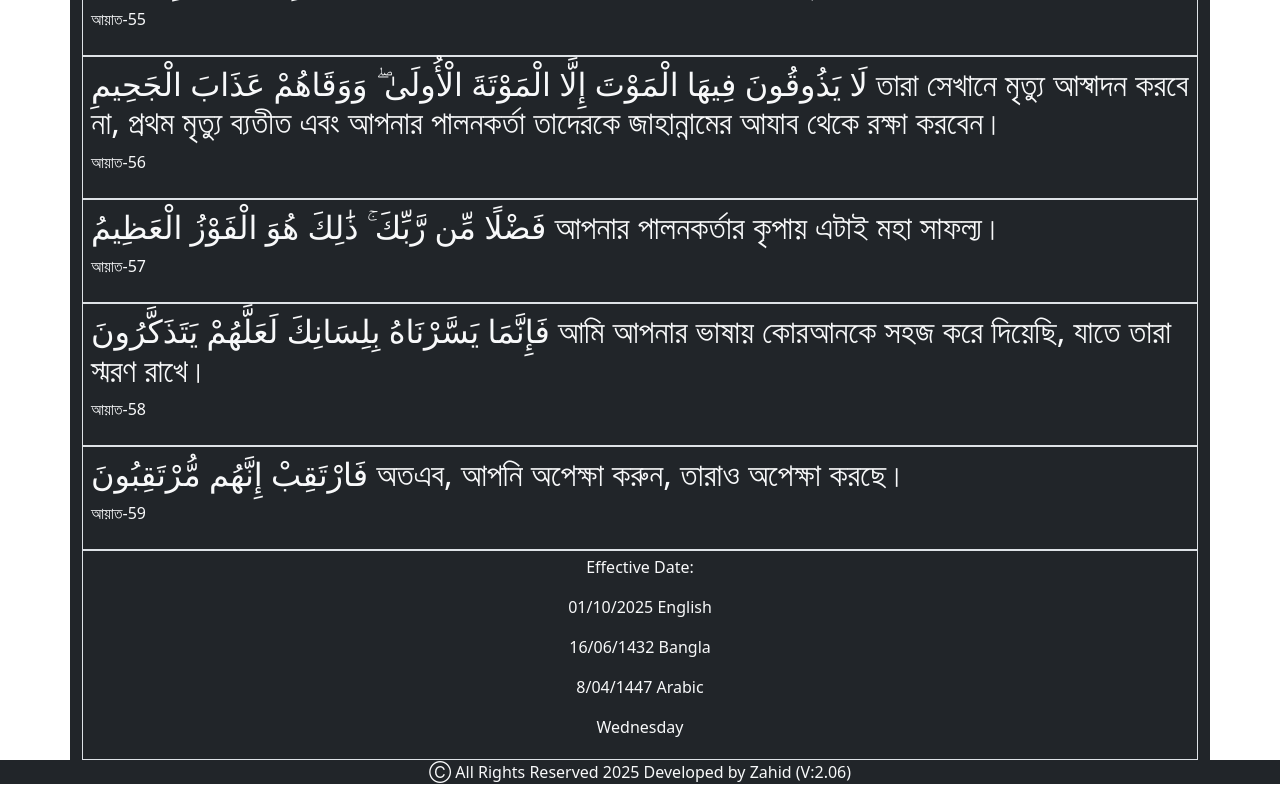
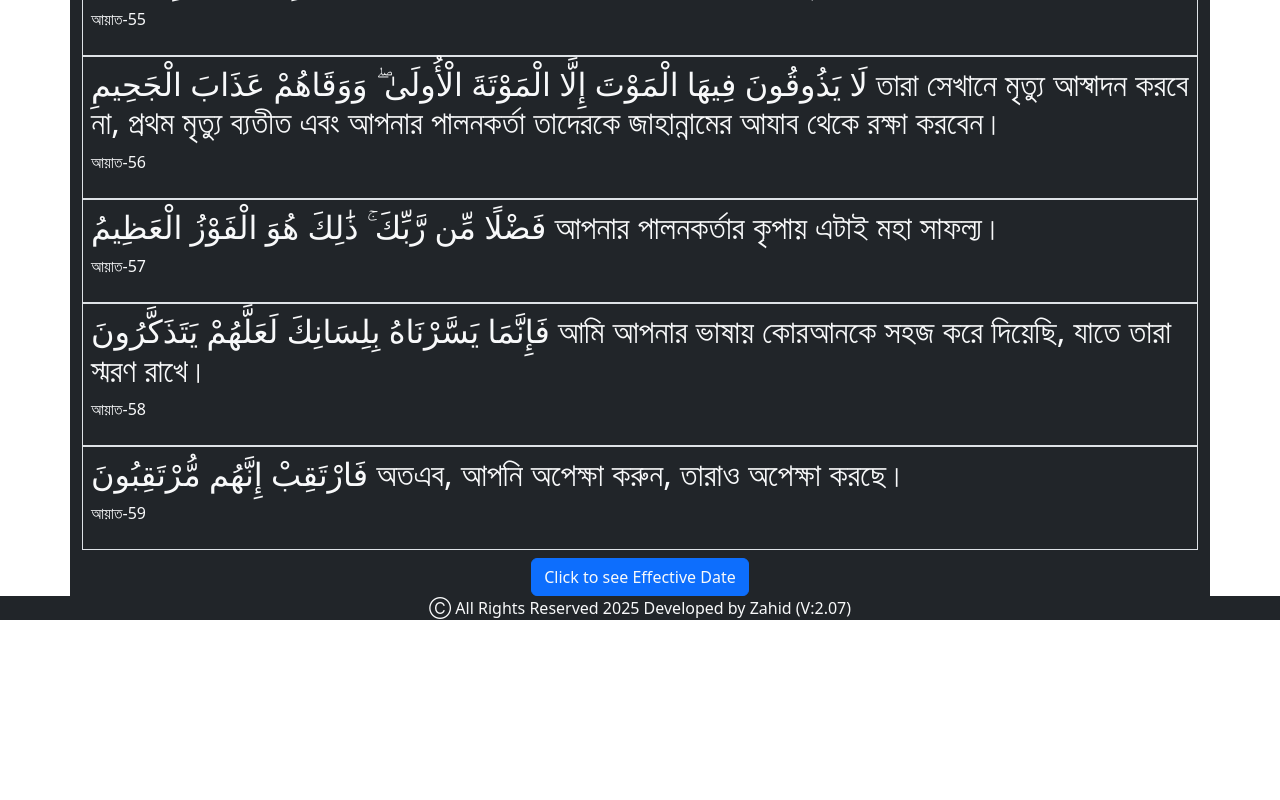
Before and after one commit to MDZAHIDHASAN2024/my-principles, a React (Vite) app: page / in a window 1280 px wide. Shown: the part 2532-3332 px from the top of the page. After the commit the page ends 3168 px from the top, so only its background shows below. Built offline with nearby package versions, Linux system fonts and the light colour scheme.

Commit message:
version 2.07

```diff
--- a/src/layout/footer/index.tsx
+++ b/src/layout/footer/index.tsx
@@ -1,7 +1,7 @@
 const Footer = () => {
   return (
     <div className="container-fluid bg-dark text-light text-center ">
-      <p> &#9400; All Rights Reserved 2025 Developed by Zahid (V:2.06) </p>
+      <p> &#9400; All Rights Reserved 2025 Developed by Zahid (V:2.07) </p>
     </div>
   );
 };
--- a/src/pages/foodControl/foodControl.tsx
+++ b/src/pages/foodControl/foodControl.tsx
@@ -15,7 +15,7 @@ const foodData = [
   {
     id: 2,
     time: 'Sunday',
-    breakfast: '2 Roti + Vegetables + Banana',
+    breakfast: 'Rice + Any Vorta Items',
     lunch: 'Rice + Egg Curry + Salad',
     snacks: '3 Date + 3 Amond',
     dinner: '2 Roti + 150ml Milk',
@@ -23,7 +23,7 @@ const foodData = [
   {
     id: 3,
     time: 'Monday',
-    breakfast: '1 Boil Egg + 2 Roti + Boot Dal',
+    breakfast: '2 Roti + Vegetables + Banana',
     lunch: 'Rice + Chicken + Salad',
     snacks: '3 Date + Tea',
     dinner: '2 Roti + 1 Egg fry ',
@@ -31,7 +31,7 @@ const foodData = [
   {
     id: 4,
     time: 'Tuesday',
-    breakfast: '2 Roti + Vegetables',
+    breakfast: '2 Roti + Vegetables + Dal',
     lunch: 'Rice + Fish Curry + Salad',
     snacks: '3 Date + 3 Almond',
     dinner: 'Rice + Kalojira Vorta',
@@ -120,6 +120,9 @@ const FoodControl = () => {
             })}
         </tbody>
       </Table>
+      <div className="">
+        <h3 className="text-light p-1">Tips: দিনে ৩.৫ লিটার পানি পান করো</h3>
+      </div>
     </div>
   );
 };
--- a/src/pages/home/index.tsx
+++ b/src/pages/home/index.tsx
@@ -5,8 +5,10 @@ import img3 from '../../assets/images/slider03.jpg';
 import myAudio from '../../assets/audio/my-heart.mp3';
 import './index.css';
 import PageTitle from '../pageTitle/pageTitle';
-import { Carousel } from 'react-bootstrap';
+import { Carousel, ToggleButton } from 'react-bootstrap';
 import { useState } from 'react';
+import { DiVim } from 'react-icons/di';
+import { ImInfo } from 'react-icons/im';
 
 const data = [
   {
@@ -113,6 +115,7 @@ const data = [
 
 const Home = () => {
   const [search, setSearch] = useState('');
+  const [toggle, setToggle] = useState(false);
   return (
     <div className="container bg-dark ">
       <PageTitle title="Home" />
@@ -175,12 +178,21 @@ const Home = () => {
       </div>
       <div className="">
         <div>
-          <div className=" bg-dark text-light text-center border  p-1">
-            <p>Effective Date:</p>
-            <p>01/10/2025 English</p>
-            <p>16/06/1432 Bangla</p>
-            <p>8/04/1447 Arabic</p>
-            <p>Wednesday</p>
+          <div className="bg-dark text-center">
+            <button
+              className="btn btn-primary text-light mt-2"
+              onClick={() => setToggle(!toggle)}
+            >
+              {toggle ? 'Hide' : 'Click to see Effective Date'}
+              {toggle && (
+                <div className=" bg-dark text-light text-center border  p-1">
+                  <p>01/10/2025 English</p>
+                  <p>16/06/1432 Bangla</p>
+                  <p>8/04/1447 Arabic</p>
+                  <p>Wednesday</p>
+                </div>
+              )}
+            </button>
           </div>
         </div>
       </div>
```
